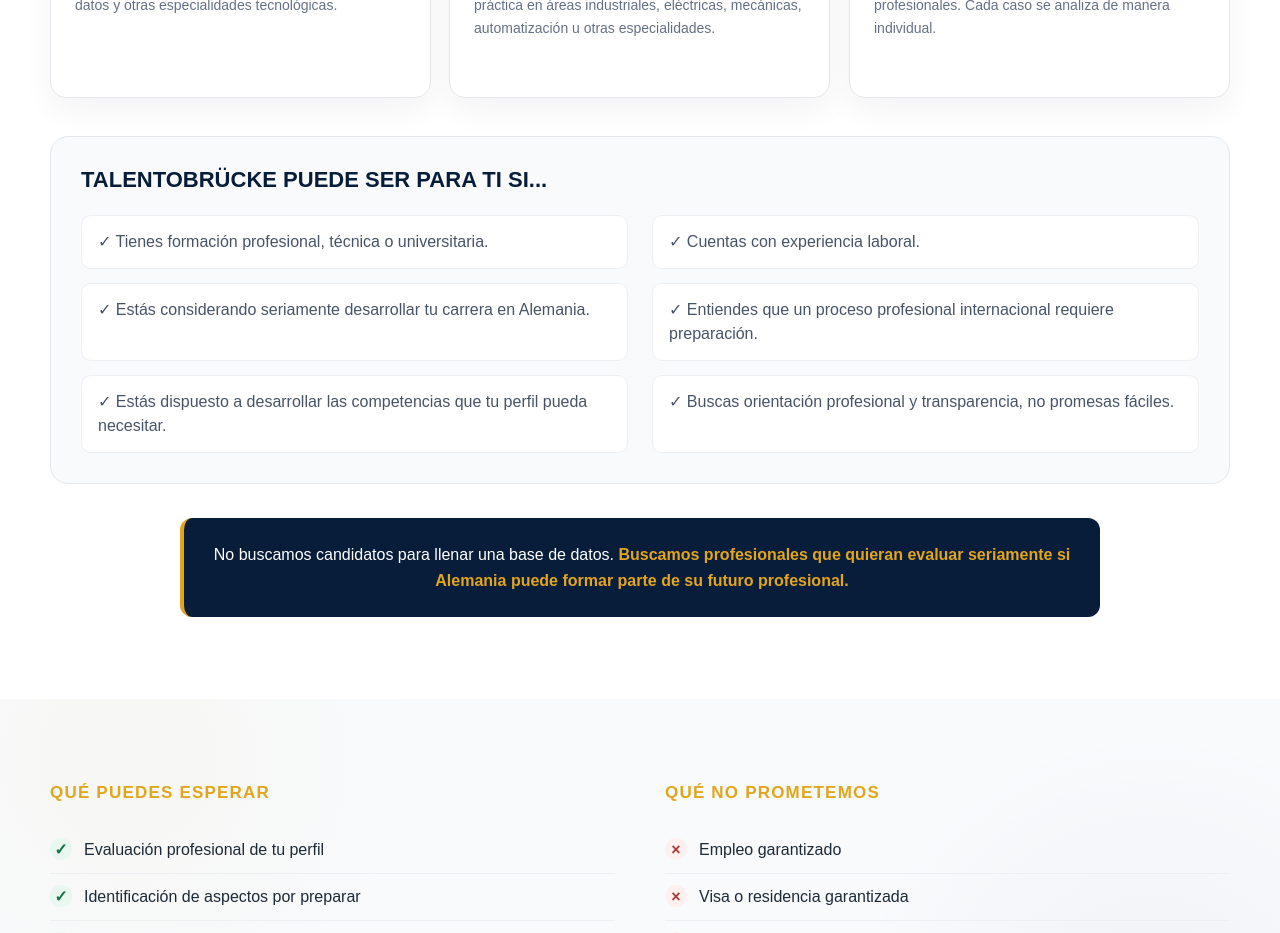
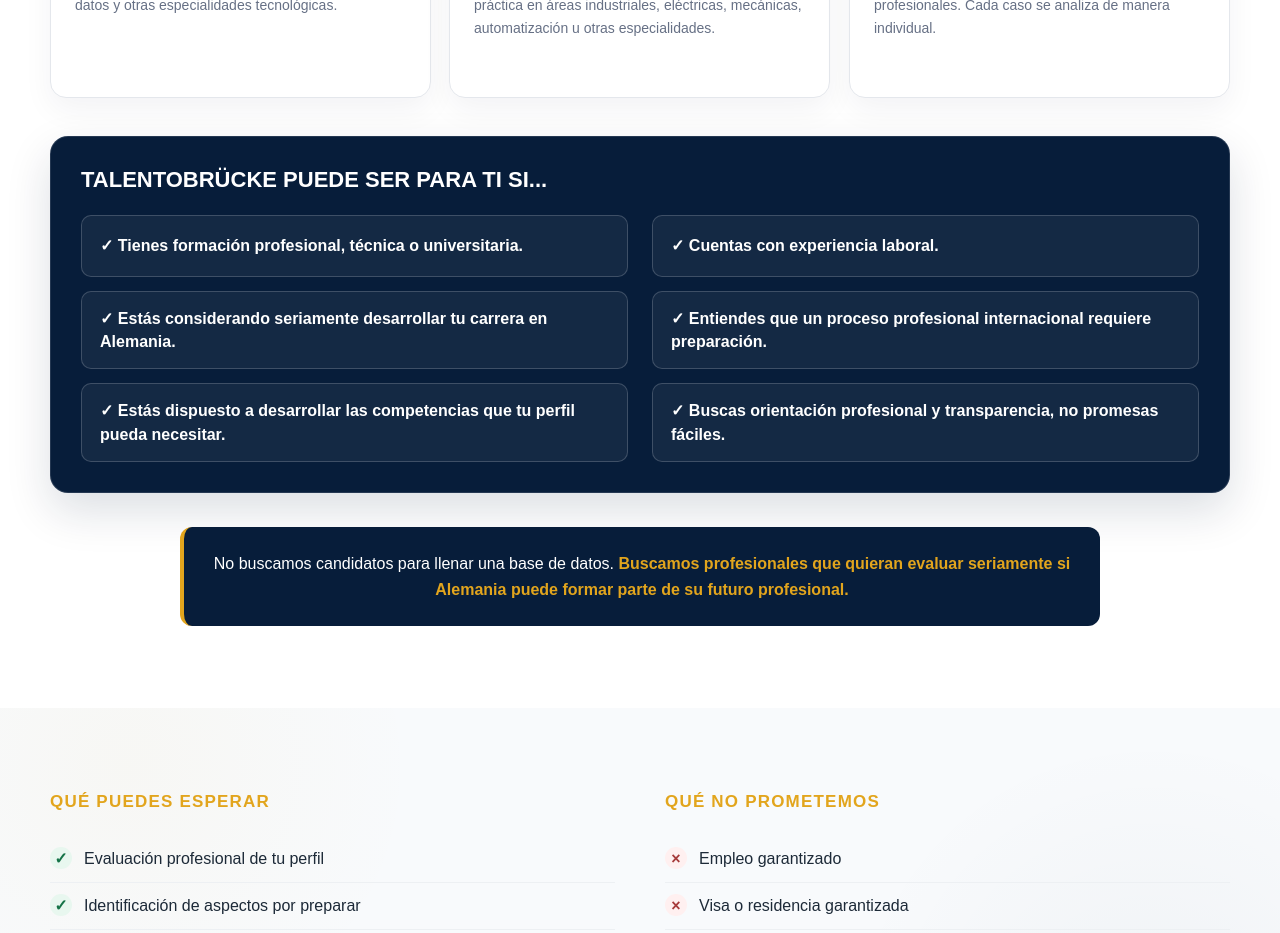
Before and after one commit to fiveseasonsrealty-ux/TALENTOBRUCKE-CRM, a Next.js app: page / in a window 1280 px wide. Shown: the part 5640-6573 px from the top of the page. Built offline with nearby package versions, Linux system fonts and the light colour scheme.

Commit message:
Mejorar bloque TalentoBrücke puede ser para ti

```diff
--- a/app/globals.css
+++ b/app/globals.css
@@ -983,13 +983,14 @@ flex-direction: column;
   margin-top: 38px;
   padding: 30px;
   border-radius: 18px;
-  background: #f8fafc;
-  border: 1px solid var(--border);
+  background: var(--navy);
+  border: 1px solid rgba(255, 255, 255, 0.12);
+  box-shadow: 0 18px 45px rgba(7, 29, 58, 0.14);
 }
 
 .audience-fit h3 {
   margin: 0 0 22px;
-  color: var(--navy);
+  color: white;
   font-size: 22px;
 }
 
@@ -1000,12 +1001,28 @@ flex-direction: column;
 }
 
 .audience-fit-grid div {
-  padding: 14px 16px;
+  min-height: 62px;
+  padding: 15px 18px;
+  display: flex;
+  align-items: center;
   border-radius: 10px;
-  background: white;
-  color: #475467;
-  line-height: 1.5;
-  border: 1px solid #edf0f3;
+  background: rgba(255, 255, 255, 0.055);
+  color: white;
+  font-weight: 600;
+  line-height: 1.45;
+  border: 1px solid rgba(255, 255, 255, 0.18);
+  transition:
+    transform 0.25s ease,
+    background 0.25s ease,
+    border-color 0.25s ease,
+    box-shadow 0.25s ease;
+}
+
+.audience-fit-grid div:hover {
+  transform: translateY(-3px);
+  background: rgba(255, 255, 255, 0.09);
+  border-color: var(--gold);
+  box-shadow: 0 10px 24px rgba(0, 0, 0, 0.12);
 }
 
 .audience-closing {
```
